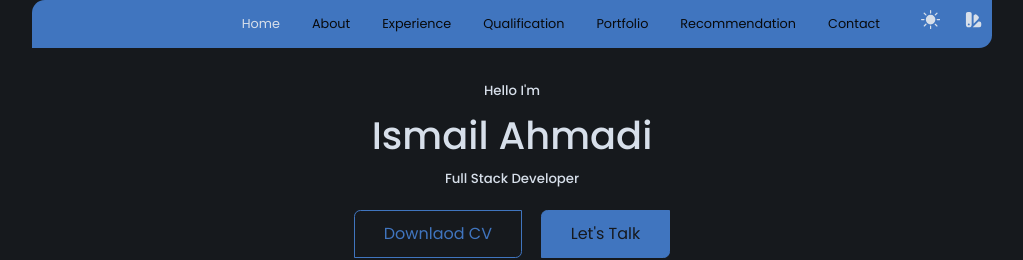
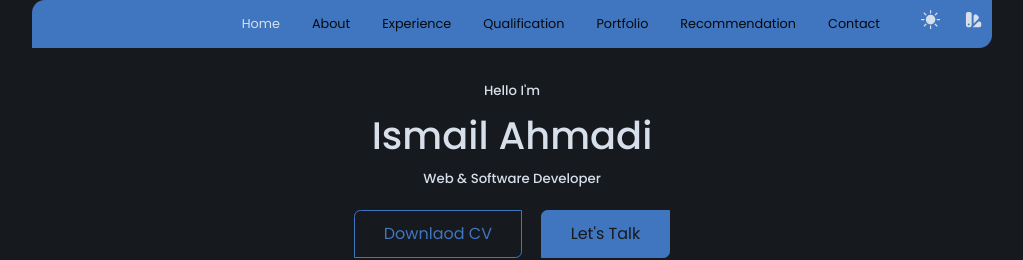
Before and after one commit to Ismail-ahmadi/portfolio, a React (Create React App) app: page / in a window 1280 px wide. Shown: the top 260 px of the page, without its empty margins (128-1151 px from the left). Built offline with nearby package versions, Linux system fonts and the light colour scheme.

Commit message:
revised the title

```diff
--- a/src/components/header/Header.jsx
+++ b/src/components/header/Header.jsx
@@ -12,7 +12,7 @@
       <div className="container header__container">
         <h5>Hello I'm</h5>
         <h1>Ismail Ahmadi</h1>
-        <h5 className="text-light">Full Stack Developer</h5>
+        <h5 className="text-light">Web & Software Developer</h5>
         <CTA />
         < HeaderSocials />
 
```
Also changed, not shown: 1 other file (tests, documents, lock files or other folders).
